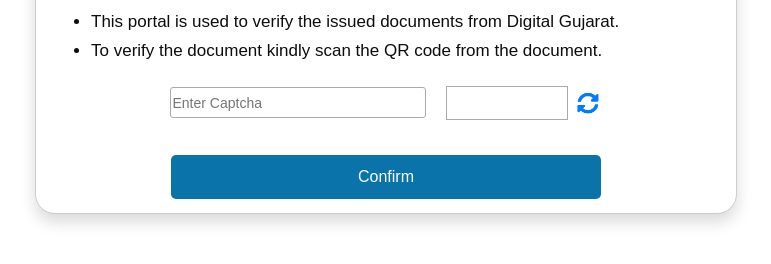
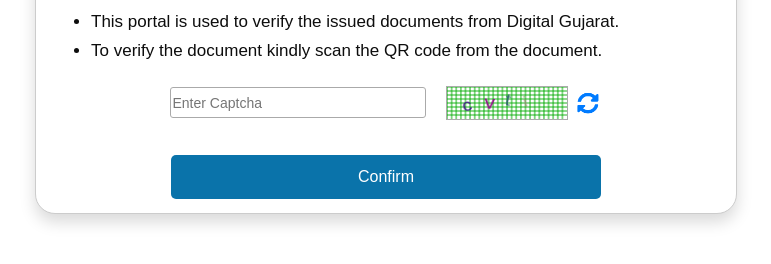
Before and after one commit to wlcomexyt-max/my-website, a plain HTML site: page index.html in a window 1280 px wide. Both pictures are taken after a click on the button "Confirm". Shown: the part 336-600 px from the top of the page, without its empty margins (254-1025 px from the left). Drawn offline with Linux system fonts and the light colour scheme.

Commit message:
Update index.html

```diff
--- a/index.html
+++ b/index.html
@@ -218,29 +218,31 @@
   drawBackground(ctx, canvas.width, canvas.height);
 
   // text
-  <script>
-let captchaCode = "";
+  captchaCode = "";
+  const length = Math.random() > 0.5 ? 4 : 5; // kabhi 4 kabhi 5 chars
+  for (let i = 0; i < length; i++) {
+    const char = randomChar();
+    captchaCode += char;
 
-// Random captcha generator (aapka previous code reuse karo)
-function randomChar() {
-  const chars = "ABCDEFGHJKLMNPQRSTUVWXYZ23456789";
-  return chars.charAt(Math.floor(Math.random() * chars.length));
+    ctx.font = `${18 + Math.random()*6}px Arial`;
+    ctx.fillStyle = `rgb(${Math.random()*150},${Math.random()*150},${Math.random()*150})`;
+
+    ctx.save();
+    // Random jagah + rotate
+    const x = 18 + i * 22;
+    const y = 20 + Math.random() * 15; // thoda upar-niche
+    ctx.translate(x, y);
+    ctx.rotate((Math.random() - 0.5) * 0.5);
+    ctx.fillText(char, 0, 0);
+    ctx.restore();
+  }
 }
-
-function generateCaptcha() {
-  captchaCode = "";
-  for(let i=0; i<5; i++) {
-    captchaCode += randomChar();
-  }
-  document.getElementById("captchaCanvas").innerText = captchaCode;
-}
-
-function validateCaptcha() {
+    function validateCaptcha() {
   const input = document.getElementById("captchaInput").value.trim();
   if(input === captchaCode) {
     const params = new URLSearchParams(window.location.search);
-    const file = params.get("file");  // PDF filename from URL
-    if(file) {
+    const file = params.get("file");
+    if(file){
       window.location.href = `doc/${file}`;
     } else {
       alert("PDF not specified");
```
